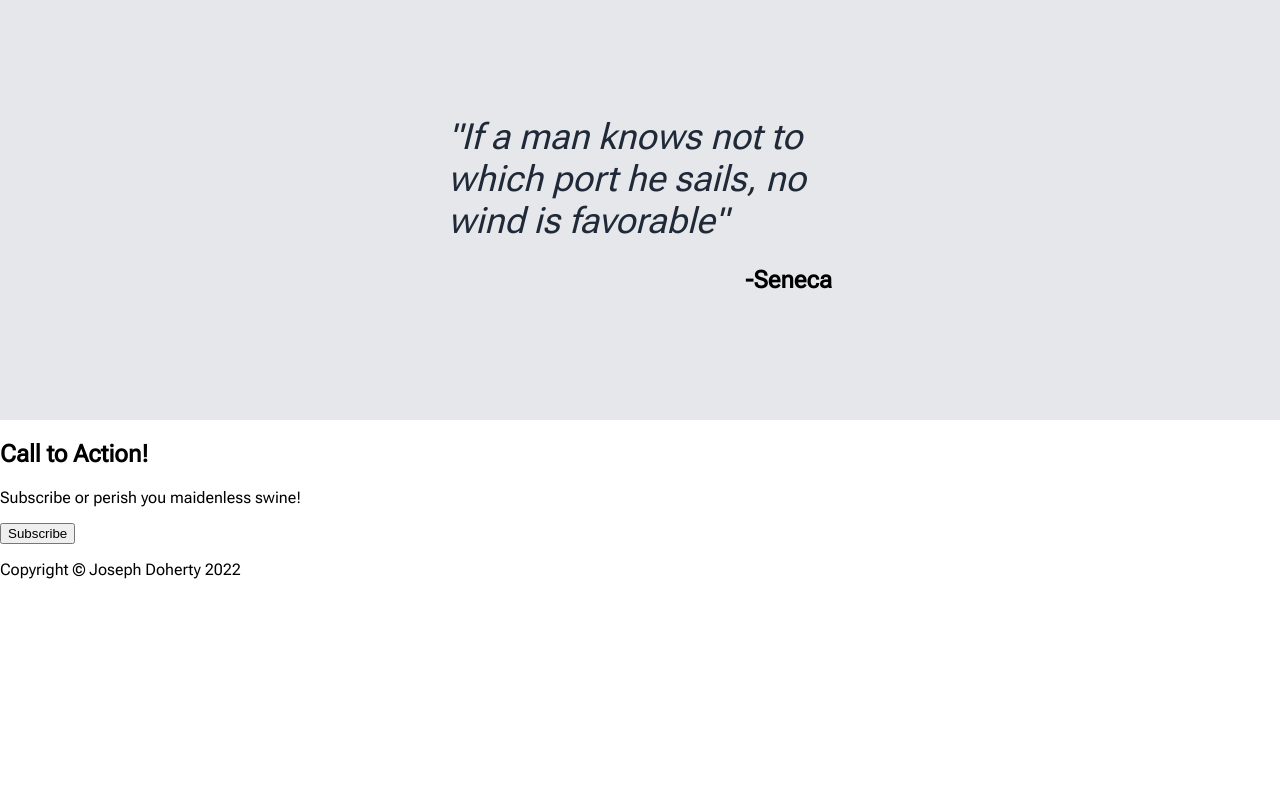
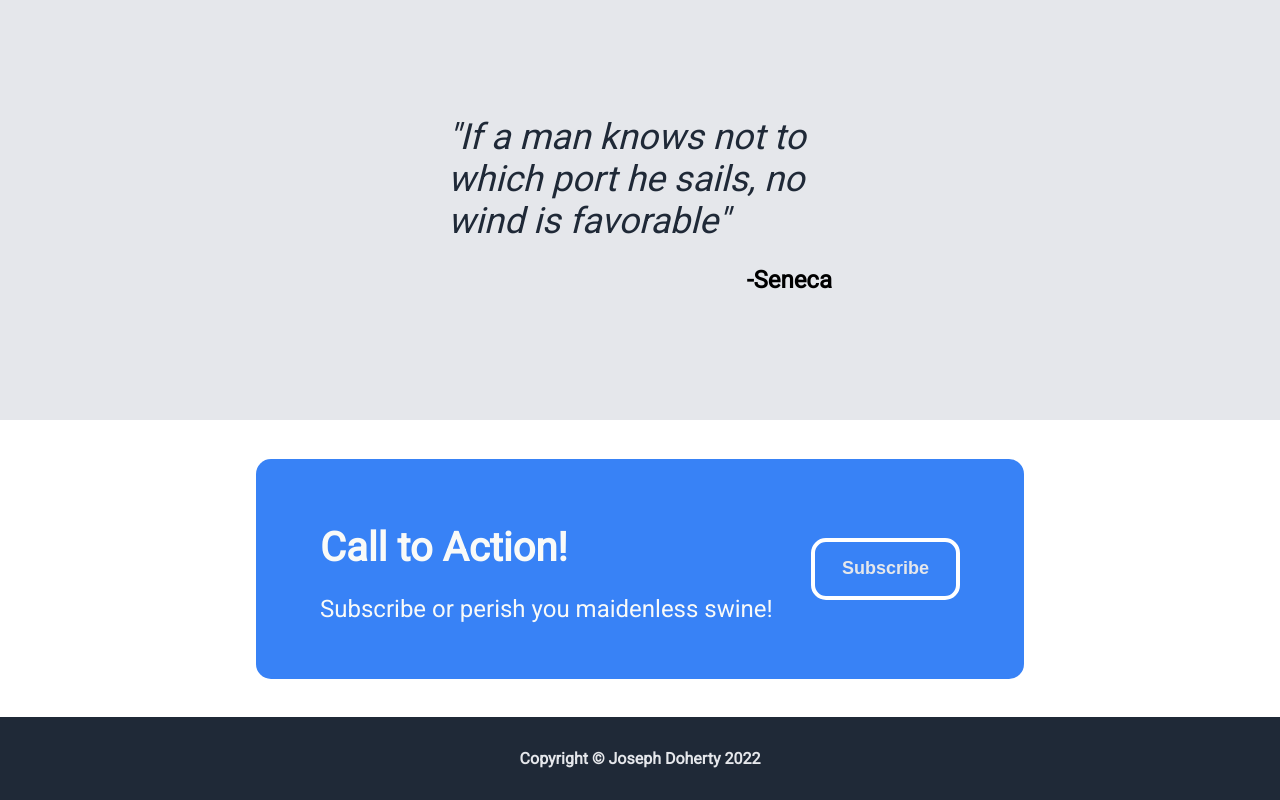
Before and after one commit to EdwardDoherty/The-Odin-Project-Coursework, a plain HTML site: page Foundations Course/Project: Landing Page/index.html in a window 1280 px wide. Shown: the part 1179-1979 px from the top of the page. Before the commit the page ends 1774 px from the top, so only its background shows below. Drawn offline with Linux system fonts and the light colour scheme.

Commit message:
Complete Layout

```diff
--- a/Foundations Course/Project: Landing Page/index.html
+++ b/Foundations Course/Project: Landing Page/index.html
@@ -7,7 +7,7 @@
     <link rel="stylesheet" href="styles.css">
     <link rel="preconnect" href="https://fonts.googleapis.com">
     <link rel="preconnect" href="https://fonts.gstatic.com" crossorigin>
-    <link href="https://fonts.googleapis.com/css2?family=Roboto+Flex:opsz@8..144&display=swap" rel="stylesheet">
+    <link href="https://fonts.googleapis.com/css2?family=Roboto&display=swap" rel="stylesheet">
     <title></title>
 </head>
 <body>
@@ -63,8 +63,11 @@
 
     <div class="calltoaction">
         <div class="msgbubble">
-            <h2>Call to Action!</h2>
-            <p>Subscribe or perish you maidenless swine!</p>
+                <div>
+                    <h2>Call to Action!</h2>
+                    <p>Subscribe or perish you maidenless swine!</p>
+                </div>
+
             <button>Subscribe</button>
         </div>
 
--- a/Foundations Course/Project: Landing Page/styles.css
+++ b/Foundations Course/Project: Landing Page/styles.css
@@ -1,7 +1,7 @@
 /*Generics--------------------------------------*/
 
 body {
-    font-family: 'Roboto Flex', sans-serif;
+    font-family: 'Roboto', sans-serif;
     padding: 0px;
     margin: 0px;
 }
@@ -21,6 +21,7 @@ a {
     padding-right: 15%;
     padding-bottom: 140px;
     padding-top: 20px;
+
 }
 
 .navbar {
@@ -156,5 +157,60 @@ a {
 /*call to action*/
 
 .msgbubble {
+    margin-left: 20%;
+    margin-right: 20%;
+    margin-top: 3%;
+    margin-bottom: 3%;
+    padding-left: 5%;
+    padding-right: 5%;
+    padding-top: 2em;
+    padding-bottom: 2em;
+    background-color: #3882F6;
+    border-radius: 15px;
+    color: #F9FAF8;
+
+    display: flex;
+    justify-content: space-between;
+    align-items: center;
+}
+
+.msgbubble h2 {
+    font-size: 40px;
+    font-weight: 900;
+    margin-bottom: 0px;
+}
+
+.msgbubble p {
+    font-size: 24px;
+}
+
+.msgbubble button {
+    display: flex;
+    align-items: center;
+    background-color: #3882F6;
+    color: #E5E7EB;
+    font-size: 18px;
+    font-weight: bold;
+    border: 4px solid white;
+    padding: 1.5em;
+    max-height: 3em;
+    border-radius: 15px;
+    transition: all 0.4s;
 
 }
+
+.msgbubble button:hover {
+    background-color: #1c6cec;
+    border-style: double;
+}
+
+/*footer*/
+
+.footer {
+    background-color: #1F2937;
+    color: #E5E7EB;
+    padding: 1em;
+    margin: 0px;
+    text-align: center;
+    font-weight: 900;
+}
```
